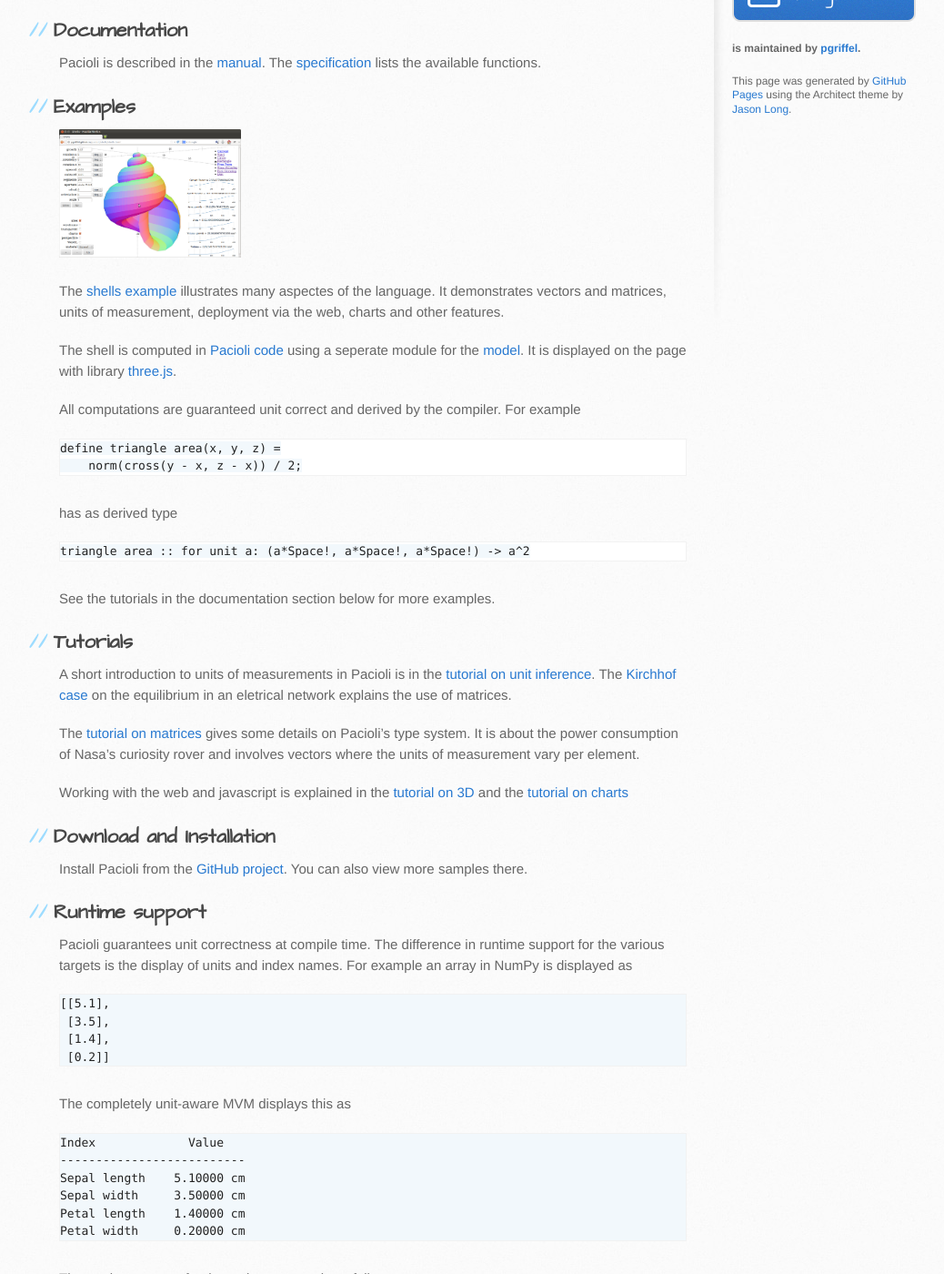
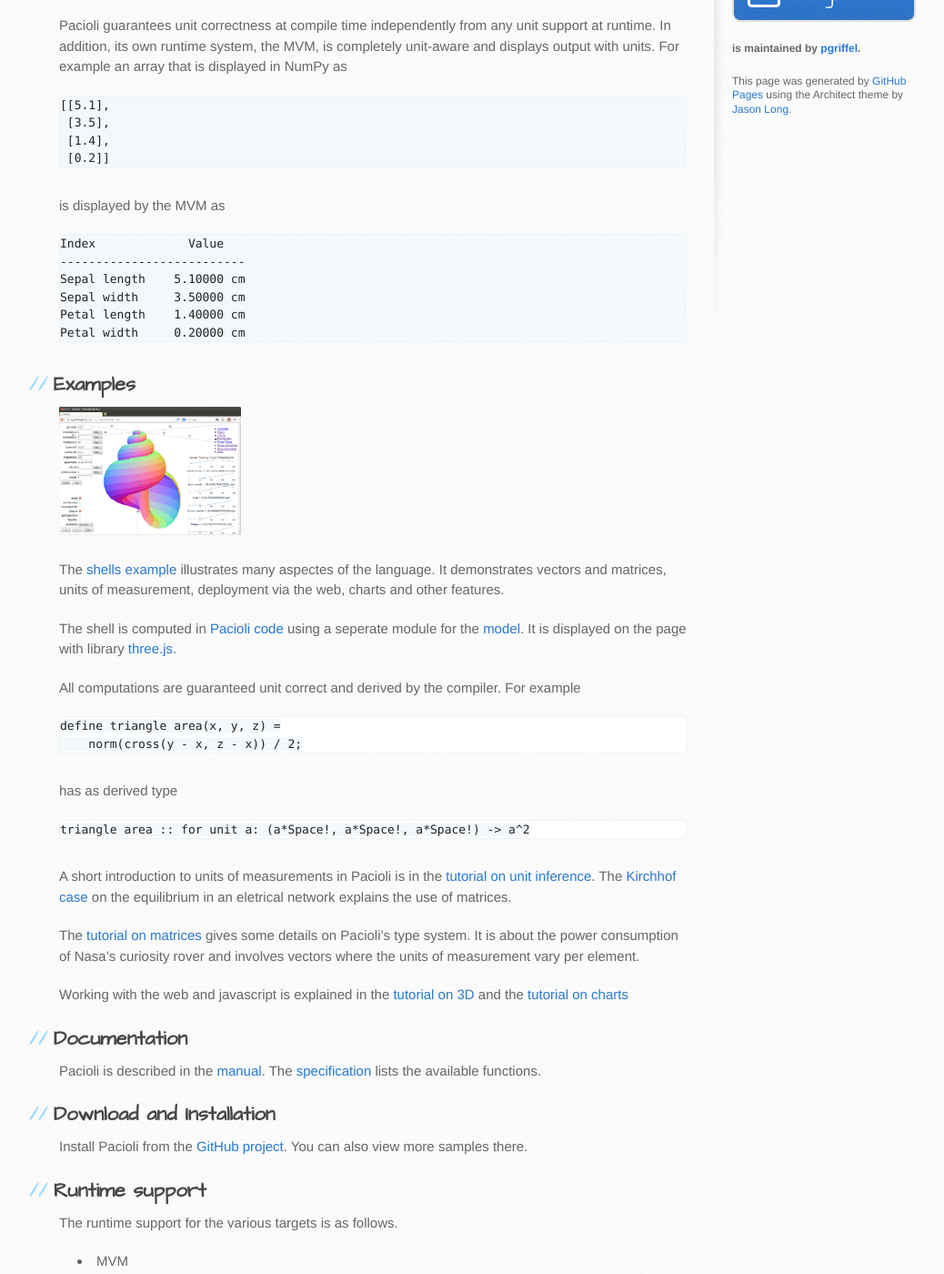
Before and after one commit to pgriffel/pacioli, a Jekyll site: the page built from index.md, in a window 1280 px wide and 1400 px high, scrolled down 386 px. Shown: the whole window at 91% size, without its empty margins (105-1143 px from the left). Built offline with Jekyll 4.4.1, drawn with Linux system fonts in a browser that asks for light colours.

Commit message:
Update index.md

```diff
--- a/index.md
+++ b/index.md
@@ -15,12 +15,25 @@ Pacioli programs can be run directly via the command line, compiled to
 NumPy or MATLAB/GNU Octave, or compiled to JavaScript and deployed via
 the web.
 
-
-Documentation
--------------
-
-Pacioli is described in the [manual](manual.html). The
-[specification](specification.html) lists the available functions.
+Pacioli guarantees unit correctness at compile time independently from
+any unit support at runtime. In addition, its own runtime system, the MVM,
+is completely unit-aware and displays output with units. For example
+an array that is displayed in NumPy as
+<pre>
+[[5.1],
+ [3.5],
+ [1.4],
+ [0.2]]
+</pre>
+is displayed by the MVM as
+<pre>
+Index             Value
+--------------------------
+Sepal length    5.10000 cm
+Sepal width     3.50000 cm
+Petal length    1.40000 cm
+Petal width     0.20000 cm
+</pre>
 
 
 Examples
@@ -49,18 +62,6 @@ has as derived type
 
     triangle area :: for unit a: (a*Space!, a*Space!, a*Space!) -> a^2
 
-
-See the tutorials in the documentation section below for more examples.
-
-[shells]: shells
-[three]: http://threejs.org/
-[prog]: https://raw.githubusercontent.com/pgriffel/pacioli/master/samples/shells/shells.pacioli
-[proglib]: https://raw.githubusercontent.com/pgriffel/pacioli/master/samples/shells/model.pacioli
-
-
-Tutorials
----------
-
 A short introduction to units of measurements in Pacioli is in the
 [tutorial on unit inference][inference].  The [Kirchhof
 case][kirchhof] on the equilibrium in an eletrical network explains
@@ -74,11 +75,22 @@ element.
 Working with the web and javascript is explained in the [tutorial on
 3D][space] and the [tutorial on charts][charts]
 
+[shells]: shells
+[three]: http://threejs.org/
+[prog]: https://raw.githubusercontent.com/pgriffel/pacioli/master/samples/shells/shells.pacioli
+[proglib]: https://raw.githubusercontent.com/pgriffel/pacioli/master/samples/shells/model.pacioli
 [inference]: unit-inference.html
 [matrices]: matrices.html
 [kirchhof]: kirchhof.html
 [space]: space.html
 [charts]: charts.html
+
+
+Documentation
+-------------
+
+Pacioli is described in the [manual](manual.html). The
+[specification](specification.html) lists the available functions.
 
 
 Download and Installation
@@ -92,24 +104,6 @@ more samples there.
 
 Runtime support
 ---------------
-Pacioli guarantees unit correctness at compile time. The difference in runtime support
-for the various targets is the display of units and index names. For example an array
-in NumPy is displayed as
-<pre>
-[[5.1],
- [3.5],
- [1.4],
- [0.2]]
-</pre>
-The completely unit-aware MVM displays this as
-<pre>
-Index             Value
---------------------------
-Sepal length    5.10000 cm
-Sepal width     3.50000 cm
-Petal length    1.40000 cm
-Petal width     0.20000 cm
-</pre>
 
 The runtime support for the various targets is as follows.
 
```
